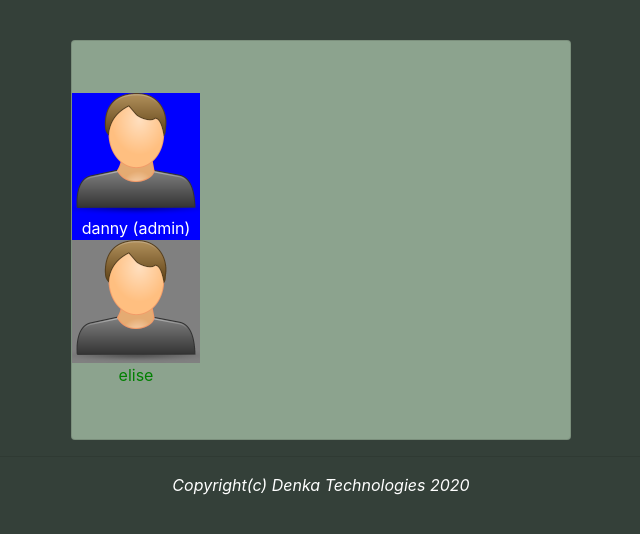
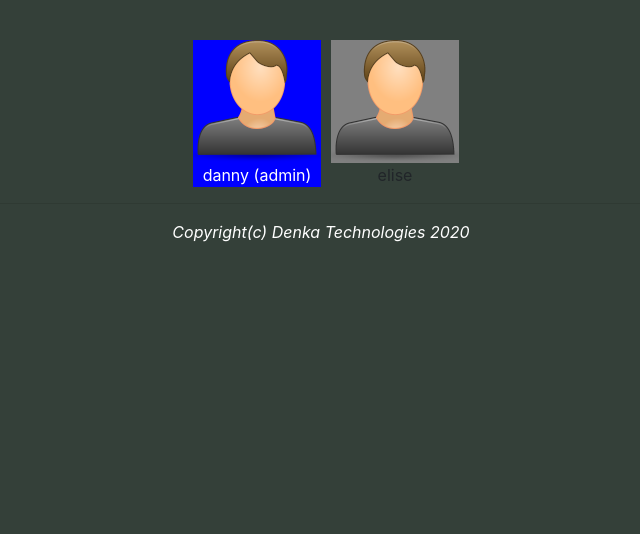
Before and after one commit to vangeytedvg/denkatodo, a Django app: page /settings in a window 1280 px wide. Shown: the part 97-631 px from the top of the page, without its empty margins (319-959 px from the left). Run offline with Django 3.2, Linux system fonts and the light colour scheme; a user stored in the database is signed in; data comes from the database, SQL or seed files in the repository; some libraries are stand-ins or nearby versions; some web fonts are replaced.

Commit message:
User alignment ok

```diff
--- a/main/templates/main/settings.html
+++ b/main/templates/main/settings.html
@@ -4,17 +4,23 @@
 	{% if request.user.is_staff %}
 		<div class="container-fluid">
 			<div class="d-flex justify-content-center" style="margin-top: 40px">
-				<div class="box card justify-content-center" style="background: #8ca38e; width: 500px">
+				<div class="row">
 					{% for user in users %}
 						{% if user.is_superuser %}
-							<div class="settings_box"><img src="{% static 'images/user.png' %}" alt="Card image"></div>
-							<div class="text-center settings_box">{{ user.username }} (admin)</div>
+						<div>
+							<div class="settings_box" style="margin-left: 10px;"><img src="{% static 'images/user.png' %}" alt="Card image"></div>
+							<div class="text-center settings_box" style="margin-left: 10px">{{ user.username }} (admin)</div>
+						</div>
 						{% elif user.is_staff and not user.is_superuser %}
-							<div class="staffbox"><img src="{% static 'images/user.png' %}" alt="Card image"></div>
-							<div class="text-center settings_box">{{ user.username }} (staff)</div>
+						<div>
+							<div class="staffbox" style="margin-left: 10px; padding-right: 10px"><img src="{% static 'images/user.png' %}" alt="Card image"></div>
+							<div class="text-center settings_box" style="margin-left: 10px">{{ user.username }} (staff)</div>
+						</div>
 						{% else %}
-							<div class="normalbox"><img src="{% static 'images/user.png' %}" alt="Card image"></div>
-							<div class="text-center">{{ user.username }}</div>
+						<div>
+							<div class="normalbox" style="margin-left: 10px"><img src="{% static 'images/user.png' %}" alt="Card image"></div>
+							<div class="text-center" style="margin-left: 10px">{{ user.username }}</div>
+						</div>
 						{% endif %}
 					{% endfor %}
 				</div>
--- a/main/views.py
+++ b/main/views.py
@@ -35,23 +35,6 @@
     return render(request, 'main/home.html', context)
 
 
-@login_required(login_url='login')
-def addTodo(request):
-    form = TodoForm()
-    print("User id : ", request.user.id)
-    if request.method == "POST":
-        form = TodoForm(request.POST)
-        if form.is_valid():
-            t = form.save(commit=False)
-            t.task_owner_id = request.user.id
-            t.status = "OP"
-            t.save()
-            return redirect('home')
-    currentUser = request.user
-    context = {'form': form, 'currentUser': currentUser}
-    return render(request, 'main/home.html', context)
-
-
 @unauthenticated_user
 def loginPage(request):
     """
@@ -84,8 +67,6 @@
     logout(request)
     return redirect('login')
 
-# ---- This section contains the views for managing todos
-
 
 def registerPage(request):
     form = CreateUserForm()
@@ -104,6 +85,24 @@
 
     context = {'form': form}
     return render(request, 'main/register.html', context)
+
+
+# ---- This section contains the views for managing todos
+@login_required(login_url='login')
+def addTodo(request):
+    form = TodoForm()
+    print("User id : ", request.user.id)
+    if request.method == "POST":
+        form = TodoForm(request.POST)
+        if form.is_valid():
+            t = form.save(commit=False)
+            t.task_owner_id = request.user.id
+            t.status = "OP"
+            t.save()
+            return redirect('home')
+    currentUser = request.user
+    context = {'form': form, 'currentUser': currentUser}
+    return render(request, 'main/home.html', context)
 
 
 @login_required(login_url='login')
```
